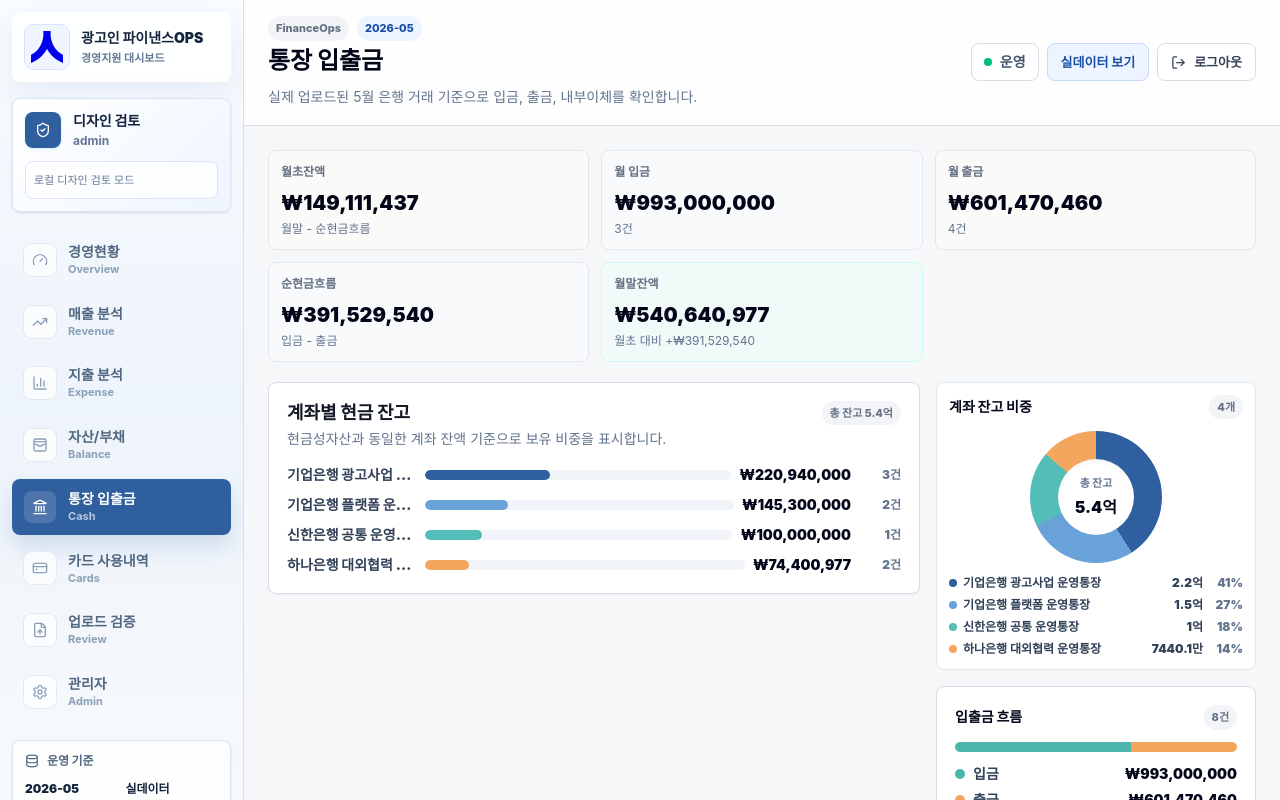
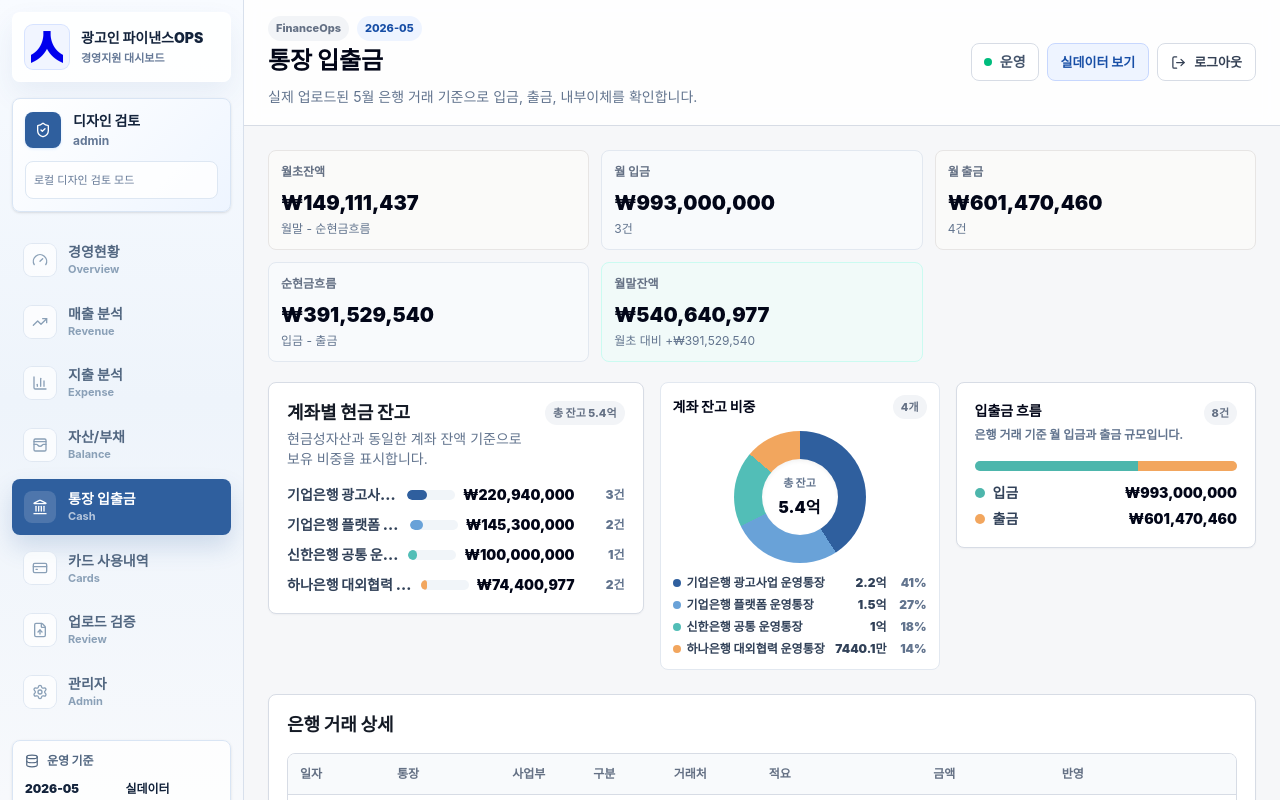
Before and after one commit to artong0906-cloud/finance-ops-dashboard, a Next.js app: page /bank in a window 1280 px wide. Shown: the top 800 px of the page. Built offline with nearby package versions, Linux system fonts and the light colour scheme; no server answers.

Commit message:
Align bank and card insight cards

```diff
--- a/app/bank/page.tsx
+++ b/app/bank/page.tsx
@@ -45,7 +45,7 @@ export default async function BankPage() {
         <SummaryBox caption={`월초 대비 ${signedKRW(netCashFlow)}`} label="월말잔액" tone="teal" value={formatKRW(totalBalance)} />
       </section>
 
-      <section className="mb-6 grid items-start grid-cols-[minmax(0,1fr)_320px] gap-4 max-xl:grid-cols-1">
+      <section className="mb-6 grid items-start grid-cols-[minmax(0,1.25fr)_minmax(280px,.85fr)_minmax(0,1fr)] gap-4 max-xl:grid-cols-1">
         <div className="card self-start">
           <div className="mb-4 flex items-start justify-between gap-4 max-md:flex-col">
             <div>
@@ -68,16 +68,18 @@ export default async function BankPage() {
           </div>
         </div>
 
-        <aside className="grid min-w-0 gap-4 overflow-hidden">
-          <DonutPanel segments={accountSegments} title="계좌 잔고 비중" totalLabel="총 잔고" totalValue={formatCompactKRW(totalBalance)} />
-          <div className="card">
-            <div className="mb-3 flex items-center justify-between gap-3">
+        <DonutPanel segments={accountSegments} title="계좌 잔고 비중" totalLabel="총 잔고" totalValue={formatCompactKRW(totalBalance)} />
+
+        <div className="card min-w-0 overflow-hidden">
+          <div className="mb-4 flex items-start justify-between gap-3">
+            <div>
               <h3 className="text-sm font-black text-slate-950">입출금 흐름</h3>
-              <span className="badge badge-muted">{bankRows.length.toLocaleString("ko-KR")}건</span>
+              <p className="mt-1 text-xs font-bold leading-5 text-slate-500">은행 거래 기준 월 입금과 출금 규모입니다.</p>
             </div>
-            <StackedBar segments={flowSegments} />
+            <span className="badge badge-muted">{bankRows.length.toLocaleString("ko-KR")}건</span>
           </div>
-        </aside>
+          <StackedBar segments={flowSegments} />
+        </div>
       </section>
 
       <section className="card">
--- a/app/cards/page.tsx
+++ b/app/cards/page.tsx
@@ -46,7 +46,7 @@ export default async function CardsPage() {
         <SummaryBox caption="5월 임시 귀속" label="집계 기준" tone="teal" value="광고사업부" />
       </section>
 
-      <section className="mb-6 grid items-start grid-cols-[minmax(0,1fr)_320px] gap-4 max-xl:grid-cols-1">
+      <section className="mb-6 grid items-start grid-cols-[minmax(0,1.25fr)_minmax(280px,.85fr)_minmax(0,1fr)] gap-4 max-xl:grid-cols-1">
         <div className="card self-start">
           <div className="mb-4 flex items-start justify-between gap-4 max-md:flex-col">
             <div>
@@ -69,11 +69,14 @@ export default async function CardsPage() {
           </div>
         </div>
 
-        <aside className="grid min-w-0 gap-4 overflow-hidden">
         <DonutPanel segments={categorySegments} title="카드 사용 비중" totalLabel="총 사용" totalValue={formatCompactKRW(total)} />
+
         <div className="card min-w-0 overflow-hidden">
-            <div className="mb-3 flex items-center justify-between gap-3">
+          <div className="mb-4 flex items-start justify-between gap-3">
+            <div>
               <h3 className="text-sm font-black text-slate-950">카드사/사용자 상위</h3>
+              <p className="mt-1 text-xs font-bold leading-5 text-slate-500">카드사 또는 사용자 기준 상위 사용액입니다.</p>
+            </div>
             <span className="badge badge-muted">{userGrouped.length.toLocaleString("ko-KR")}개</span>
           </div>
           <div className="grid gap-2">
@@ -89,7 +92,6 @@ export default async function CardsPage() {
             ))}
           </div>
         </div>
-        </aside>
       </section>
 
       <section className="card mb-6">
```
Lines whose indentation alone changed are shown as unchanged.
